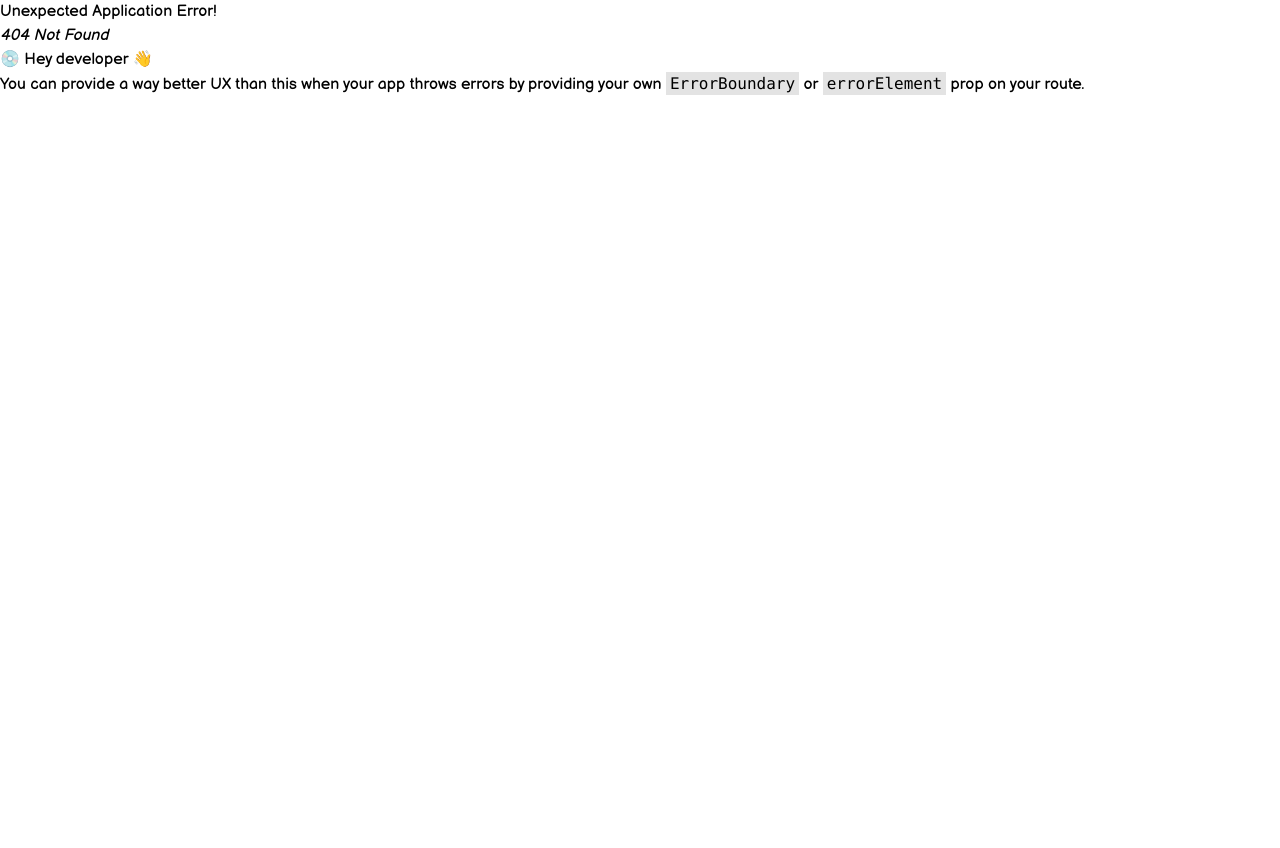
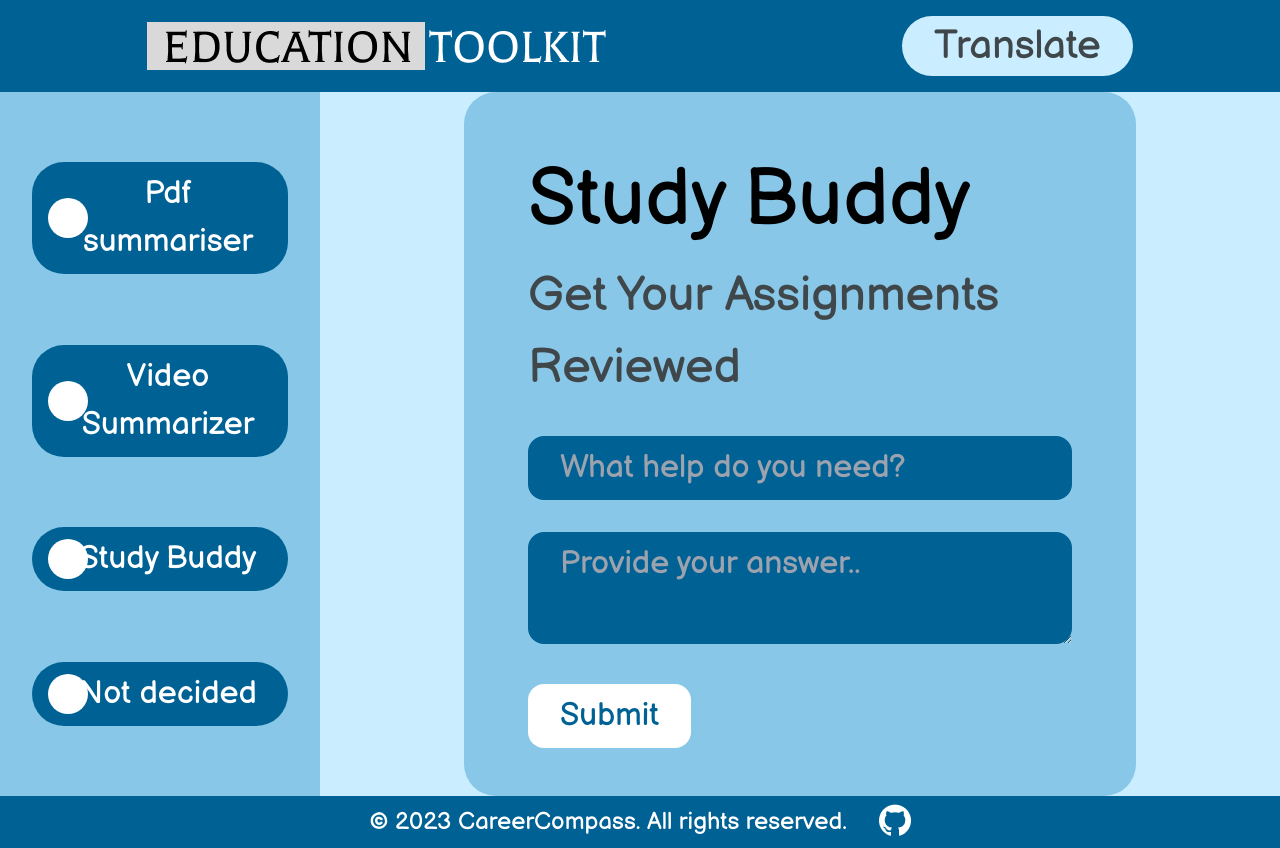
Before and after one commit to PekaVengers/EducationToolkit, a React (Vite) app in the folder client/: page /study-buddy in a window 1280 px wide. Before the commit this address had no page. Before the commit the page ends 800 px from the top, so only its background shows below. Built offline with nearby package versions, Linux system fonts and the light colour scheme.

Commit message:
feat: add study buddy page

```diff
--- a/client/src/App.jsx
+++ b/client/src/App.jsx
@@ -3,12 +3,14 @@ import Layout from "./components/Layout";
 import Home from "./pages/Home";
 import PDFSummarizer, {action as pdfSummaryAction} from "./pages/PDFSummarizer";
 import VideoSummarizer, {action as videoSummaryAction} from "./pages/VideoSummarizer";
+import StudyBuddy, {action as studyBuddyAction} from "./pages/StudyBuddy";
 
 const router = createBrowserRouter(createRoutesFromElements(
   <Route path="/" element={<Layout />}>
     <Route index element={<Home />} />
     <Route action={pdfSummaryAction} path="pdfsummary" element={<PDFSummarizer />} />
     <Route action={videoSummaryAction} path="video-summary" element={<VideoSummarizer />} />
+    <Route action={studyBuddyAction} path="study-buddy" element={<StudyBuddy />} />
   </Route>
 ))
 
--- a/client/src/components/Sidebar.jsx
+++ b/client/src/components/Sidebar.jsx
@@ -19,11 +19,11 @@ export default function Sidebar() {
           </span>
         </button>
       </Link>
-      <Link to={"/peer"}>
+      <Link to={"/study-buddy"}>
         <button className="flex items-center justify-evenly bg-primary px-[1rem] py-[0.5rem] rounded-[2rem] w-[20vw] relative">
           <div className="circle absolute left-4 w-[40px] h-[40px] rounded-[50%] bg-white"></div>
           <span className="ml-[1rem] text-white text-[2rem]">
-            Peer Review
+            Study Buddy
           </span>
         </button>
       </Link>
--- /dev/null
+++ b/client/src/pages/StudyBuddy.jsx
@@ -0,0 +1,66 @@
+import { useNavigation, useActionData, Form } from "react-router-dom";
+import axios from "axios";
+import Sidebar from "../components/Sidebar";
+
+export async function action({ request }) {
+  const formData = await request.formData();
+  const res = await axios.post("http://127.0.0.1:8000/api/study-buddy/", formData);
+  console.log(typeof res.data);
+  return res.data;
+}
+export default function StudyBuddy() {
+  const actionData = useActionData();
+  const navigation = useNavigation();
+
+  return (
+    <div className="videoContainer flex flex-1 bg-secondary">
+      <Sidebar />
+      <div className="right w-[75vw] flex flex-col justify-center items-center ">
+        {actionData ? (
+          <>
+            <h1 className="text-[5rem]">Summary</h1>
+            <div className="rightContent w-[70%] h-[70%]  bg-[#88C7E7] px-[4rem] py-[3rem] flex flex-col items-center justify-center  rounded-[2rem]">
+              <div className="content text-white bg-primary px-[3rem] py-[2rem] text-[2rem] rounded-[2rem]  overflow-y-auto">
+                {actionData.summary}
+              </div>
+            </div>
+          </>
+        ) : (
+          <div className="rightContent w-[70%] bg-[#88C7E7] px-[4rem] py-[3rem] flex flex-col  rounded-[2rem]">
+            <h1 className="text-[5rem]">Study Buddy</h1>
+            <h2 className="text-tertiary text-[3rem] mb-8">
+              Get Your Assignments Reviewed
+            </h2>
+            <Form method="post" encType="multipart/form-data" className="form">
+              <input
+                type="text"
+                name="help"
+                required
+                placeholder="What help do you need?"
+                className="placeholder:text-wheat-800 p-2 pl-8  bg-primary w-[100%] text-[2rem]  border-none rounded-[1rem] mb-8"
+              />
+              <textarea
+                type="text"
+                name="answer"
+                required
+                placeholder="Provide your answer.."
+                className="placeholder:text-wheat-800 p-2 pl-8  bg-primary w-[100%] text-[2rem]  border-none rounded-[1rem] mb-8"
+              ></textarea>
+              <button
+                disabled={navigation.state === "submitting"}
+                type="submit"
+                className="text-primary px-8 py-2 hover:bg-primary hover:text-white  bg-white text-[2rem]  border-none rounded-[1rem]"
+              >
+                {
+                  navigation.state === "submitting"
+                    ? "Processing..."
+                    : "Submit"
+                }
+              </button>
+            </Form>
+          </div>
+        )}
+      </div>
+    </div>
+  )
+}
```
Also changed, not shown: client/src/pages/VideoSummary.jsx (added), 1 other file (tests, documents, lock files or other folders).
